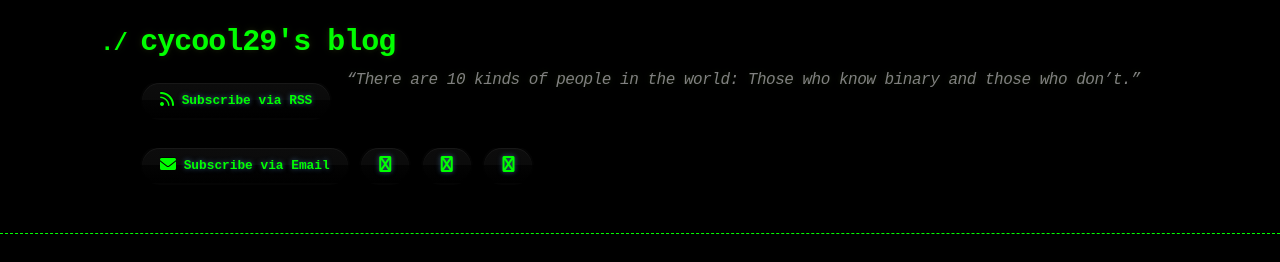
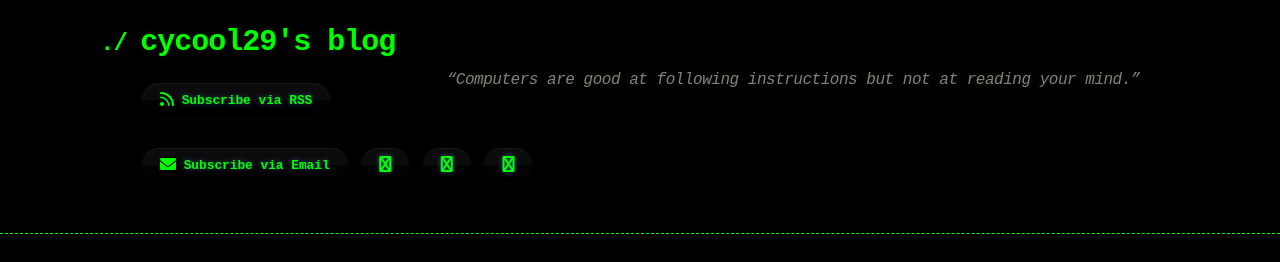
Before and after one commit to cycool29/cycool29.github.io, a Jekyll site: the page built from index.md, in a window 1280 px wide and 900 px high. Shown: the top 262 px of the window. Built offline with Jekyll 4.4.1, drawn with Linux system fonts in a browser that asks for light colours; a style sheet for code colours, icons or effects is not loaded.

Commit message:
Update quotes

```diff
--- a/_config.yml
+++ b/_config.yml
@@ -1,5 +1,5 @@
 title: cycool29's blog
-description: "“There are 10 kinds of people in the world: Those who know binary and those who don’t.” "
+description: "“Computers are good at following instructions but not at reading your mind.” "
 bio: A high school student. Intermediate in Python, Git, Bash. Learning JavaScript. He/Him. "
 author: cycool29
 url: https://cycool29.github.io
```
